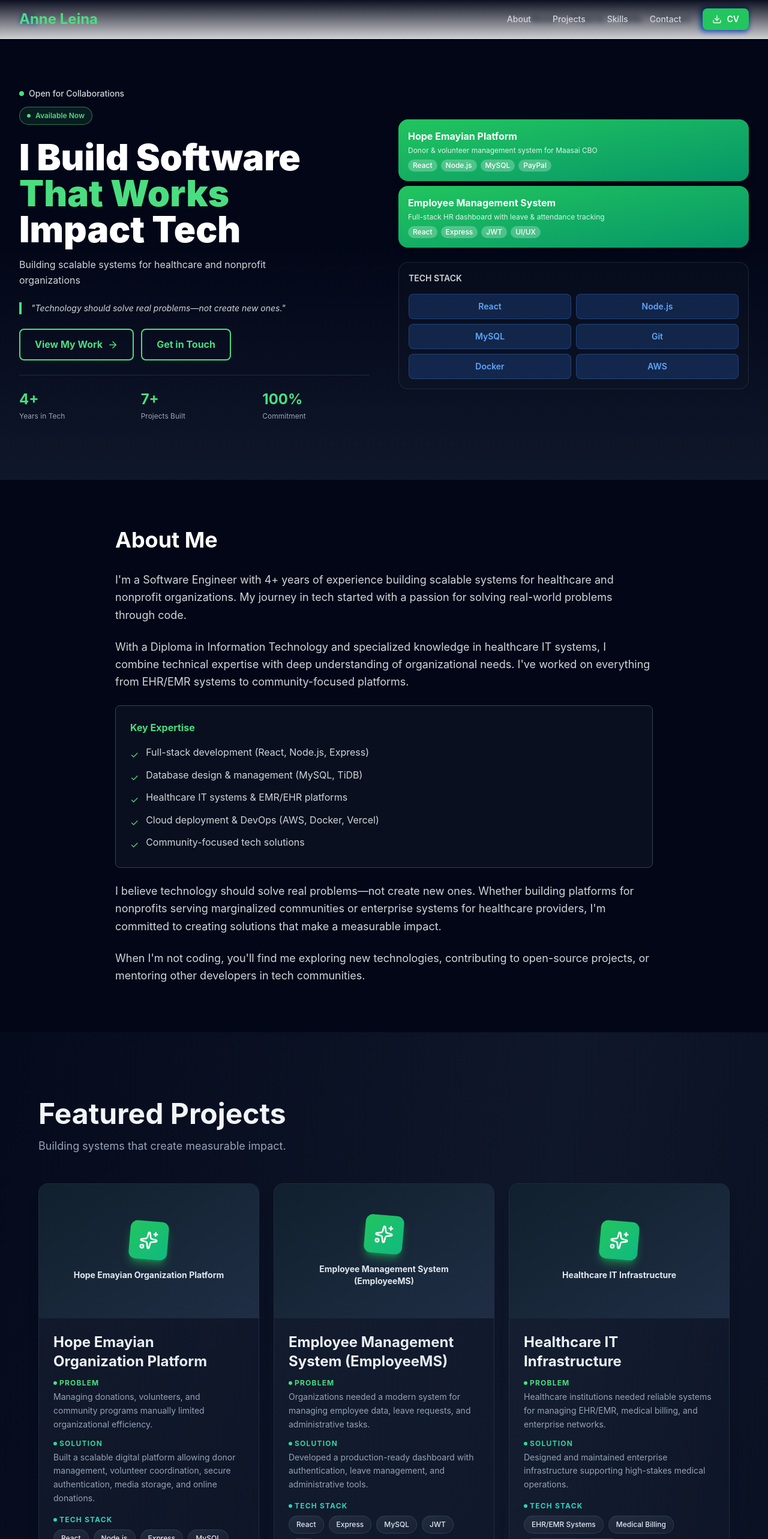
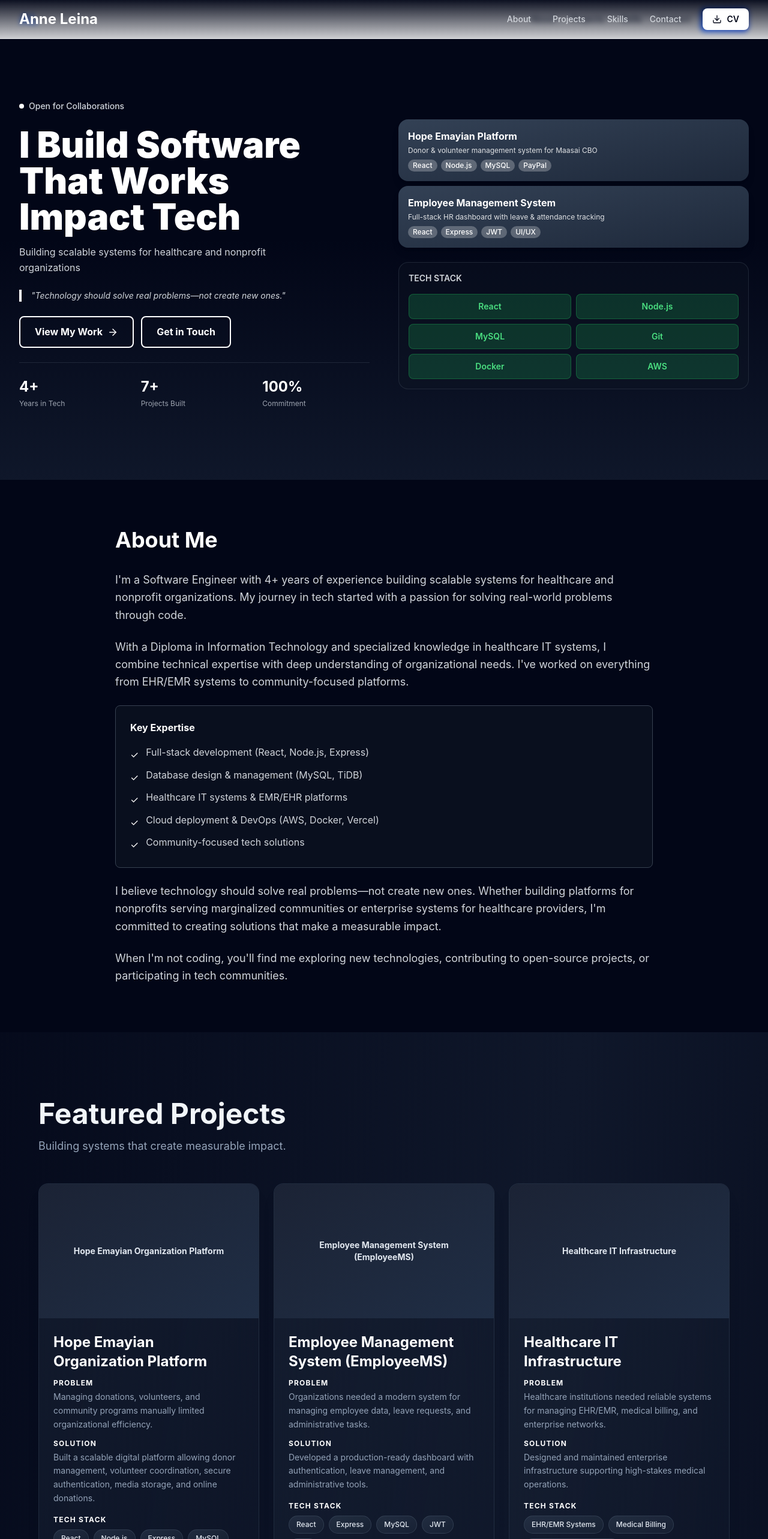
Before and after one commit to AnneLeina/anne-portfolio, a React (Vite) app: page / in a window 1280 px wide. Shown: the top 2566 px of the page at 60% size. Built offline with nearby package versions, Linux system fonts and the light colour scheme.

Commit message:
Update portfolio: white theme, remove green accents

```diff
--- a/src/components/About.jsx
+++ b/src/components/About.jsx
@@ -16,26 +16,26 @@ const About = () => {
           </p>
 
           <div className="bg-gray-900/50 border border-gray-700 rounded-lg p-6 my-8">
-            <h3 className="text-green-400 font-bold mb-4">Key Expertise</h3>
+            <h3 className="text-white font-bold mb-4">Key Expertise</h3>
             <ul className="space-y-2">
               <li className="flex items-start gap-3">
-                <span className="text-green-400 mt-1">✓</span>
+                <span className="text-white mt-1">✓</span>
                 <span>Full-stack development (React, Node.js, Express)</span>
               </li>
               <li className="flex items-start gap-3">
-                <span className="text-green-400 mt-1">✓</span>
+                <span className="text-white mt-1">✓</span>
                 <span>Database design & management (MySQL, TiDB)</span>
               </li>
               <li className="flex items-start gap-3">
-                <span className="text-green-400 mt-1">✓</span>
+                <span className="text-white mt-1">✓</span>
                 <span>Healthcare IT systems & EMR/EHR platforms</span>
               </li>
               <li className="flex items-start gap-3">
-                <span className="text-green-400 mt-1">✓</span>
+                <span className="text-white mt-1">✓</span>
                 <span>Cloud deployment & DevOps (AWS, Docker, Vercel)</span>
               </li>
               <li className="flex items-start gap-3">
-                <span className="text-green-400 mt-1">✓</span>
+                <span className="text-white mt-1">✓</span>
                 <span>Community-focused tech solutions</span>
               </li>
             </ul>
@@ -46,7 +46,7 @@ const About = () => {
           </p>
 
           <p className="text-lg leading-relaxed">
-            When I'm not coding, you'll find me exploring new technologies, contributing to open-source projects, or mentoring other developers in tech communities.
+            When I'm not coding, you'll find me exploring new technologies, contributing to open-source projects, or participating in tech communities.
           </p>
         </div>
       </div>
--- a/src/components/Hero.jsx
+++ b/src/components/Hero.jsx
@@ -3,7 +3,7 @@ import { ArrowRight, Menu, X, Download } from 'lucide-react';
 
 const ProjectCard = ({ title, description, tech }) => {
   return (
-    <div className="bg-gradient-to-br from-green-500 to-emerald-600 rounded-2xl p-4 text-white shadow-lg hover:shadow-xl transition">
+    <div className="bg-gradient-to-br from-slate-700 to-slate-800 rounded-2xl p-4 text-white shadow-lg hover:shadow-xl transition">
       <h3 className="text-base font-bold mb-1">{title}</h3>
       <p className="text-white/85 text-xs mb-2 leading-tight">{description}</p>
       <div className="flex flex-wrap gap-1.5">
@@ -47,7 +47,7 @@ const Hero = () => {
             {/* Logo/Name */}
             <button
               onClick={() => scrollToSection('hero')}
-              className="text-2xl font-bold text-green-400 hover:text-green-300 transition"
+              className="text-2xl font-bold text-white hover:text-gray-200 transition"
             >
               Anne Leina
             </button>
@@ -58,7 +58,7 @@ const Hero = () => {
                 <button
                   key={item}
                   onClick={() => scrollToSection(item)}
-                  className="text-gray-300 hover:text-green-400 transition font-medium capitalize text-sm"
+                  className="text-gray-300 hover:text-white transition font-medium capitalize text-sm"
                 >
                   {item}
                 </button>
@@ -67,7 +67,7 @@ const Hero = () => {
               {/* CV Download Button */}
               <button
                 onClick={downloadCV}
-                className="px-4 py-2 bg-green-500 hover:bg-green-600 text-white rounded-lg transition flex items-center gap-2 font-semibold text-sm"
+                className="px-4 py-2 bg-white hover:bg-gray-200 text-slate-950 rounded-lg transition flex items-center gap-2 font-semibold text-sm"
               >
                 <Download size={16} />
                 CV
@@ -78,7 +78,7 @@ const Hero = () => {
             <div className="md:hidden">
               <button
                 onClick={() => setIsOpen(!isOpen)}
-                className="p-2 text-gray-300 hover:text-green-400"
+                className="p-2 text-gray-300 hover:text-white"
               >
                 {isOpen ? <X size={24} /> : <Menu size={24} />}
               </button>
@@ -92,7 +92,7 @@ const Hero = () => {
                 <button
                   key={item}
                   onClick={() => scrollToSection(item)}
-                  className="block w-full text-left px-3 py-2 text-gray-300 hover:text-green-400 hover:bg-gray-800/50 rounded-lg transition capitalize text-sm"
+                  className="block w-full text-left px-3 py-2 text-gray-300 hover:text-white hover:bg-gray-800/50 rounded-lg transition capitalize text-sm"
                 >
                   {item}
                 </button>
@@ -102,7 +102,7 @@ const Hero = () => {
                   downloadCV();
                   setIsOpen(false);
                 }}
-                className="w-full px-3 py-2 bg-green-500 hover:bg-green-600 text-white rounded-lg transition flex items-center gap-2 font-semibold justify-center text-sm"
+                className="w-full px-3 py-2 bg-white hover:bg-gray-200 text-slate-950 rounded-lg transition flex items-center gap-2 font-semibold justify-center text-sm"
               >
                 <Download size={16} />
                 Download CV
@@ -123,14 +123,8 @@ const Hero = () => {
               {/* Status Indicators */}
               <div>
                 <div className="flex items-center gap-2 mb-3">
-                  <div className="w-2 h-2 bg-green-400 rounded-full"></div>
+                  <div className="w-2 h-2 bg-white rounded-full"></div>
                   <p className="text-gray-300 font-medium text-sm">Open for Collaborations</p>
-                </div>
-
-                {/* Available Now Badge */}
-                <div className="inline-flex items-center gap-2 px-3 py-1.5 border border-green-400/50 rounded-full bg-green-400/10">
-                  <div className="w-1.5 h-1.5 bg-green-400 rounded-full"></div>
-                  <span className="text-green-400 font-semibold text-xs">Available Now</span>
                 </div>
               </div>
 
@@ -139,7 +133,7 @@ const Hero = () => {
                 <h1 className="text-5xl lg:text-6xl font-black leading-tight mb-4">
                   <span className="text-white">I Build Software</span>
                   <br />
-                  <span className="text-green-400">That Works</span>
+                  <span className="text-white">That Works</span>
                   <br />
                   <span className="text-white">Impact Tech</span>
                 </h1>
@@ -150,7 +144,7 @@ const Hero = () => {
                 </p>
 
                 {/* Quote */}
-                <div className="border-l-4 border-green-400 pl-4">
+                <div className="border-l-4 border-white pl-4">
                   <p className="text-sm text-gray-300 italic">
                     "Technology should solve real problems—not create new ones."
                   </p>
@@ -161,7 +155,7 @@ const Hero = () => {
               <div className="flex flex-wrap gap-3">
                 <button
                   onClick={() => scrollToSection('projects')}
-                  className="px-6 py-3 border-2 border-green-400 text-green-400 hover:bg-green-400/10 font-bold rounded-lg transition flex items-center gap-2 group"
+                  className="px-6 py-3 border-2 border-white text-white hover:bg-white/10 font-bold rounded-lg transition flex items-center gap-2 group"
                 >
                   View My Work
                   <ArrowRight size={18} className="group-hover:translate-x-1 transition" />
@@ -169,7 +163,7 @@ const Hero = () => {
 
                 <button
                   onClick={() => scrollToSection('contact')}
-                  className="px-6 py-3 border-2 border-green-400 text-green-400 hover:bg-green-400/10 font-bold rounded-lg transition"
+                  className="px-6 py-3 border-2 border-white text-white hover:bg-white/10 font-bold rounded-lg transition"
                 >
                   Get in Touch
                 </button>
@@ -178,15 +172,15 @@ const Hero = () => {
               {/* Stats */}
               <div className="grid grid-cols-3 gap-6 pt-6 border-t border-gray-700/50">
                 <div>
-                  <p className="text-2xl font-bold text-green-400 mb-1">4+</p>
+                  <p className="text-2xl font-bold text-white mb-1">4+</p>
                   <p className="text-gray-400 text-xs">Years in Tech</p>
                 </div>
                 <div>
-                  <p className="text-2xl font-bold text-green-400 mb-1">7+</p>
+                  <p className="text-2xl font-bold text-white mb-1">7+</p>
                   <p className="text-gray-400 text-xs">Projects Built</p>
                 </div>
                 <div>
-                  <p className="text-2xl font-bold text-green-400 mb-1">100%</p>
+                  <p className="text-2xl font-bold text-white mb-1">100%</p>
                   <p className="text-gray-400 text-xs">Commitment</p>
                 </div>
               </div>
@@ -194,7 +188,7 @@ const Hero = () => {
 
             {/* RIGHT: Cards + Tech Stack */}
             <div className="space-y-6">
-              {/* Project Cards - Smaller, Both Green */}
+              {/* Project Cards - Smaller, Both Neutral */}
               <div className="space-y-2">
                 <ProjectCard
                   title="Hope Emayian Platform"
@@ -214,12 +208,12 @@ const Hero = () => {
                 <p className="text-gray-300 text-sm font-semibold mb-4">TECH STACK</p>
                 <div className="grid grid-cols-2 gap-2">
                   {[
-                    { name: 'React', color: 'blue' },
-                    { name: 'Node.js', color: 'blue' },
-                    { name: 'MySQL', color: 'blue' },
-                    { name: 'Git', color: 'blue' },
-                    { name: 'Docker', color: 'blue' },
-                    { name: 'AWS', color: 'blue' }
+                    { name: 'React', color: 'white' },
+                    { name: 'Node.js', color: 'white' },
+                    { name: 'MySQL', color: 'white' },
+                    { name: 'Git', color: 'white' },
+                    { name: 'Docker', color: 'white' },
+                    { name: 'AWS', color: 'white' }
                   ].map((tech, i) => (
                     <div key={i} className={`px-3.5 py-2.5 rounded-lg font-semibold text-sm text-center hover:scale-105 transition ${
                       tech.color === 'blue'
--- a/src/components/ProjectCard.jsx
+++ b/src/components/ProjectCard.jsx
@@ -1,5 +1,5 @@
 import { motion } from 'framer-motion';
-import { ExternalLink, Code2, Sparkles } from 'lucide-react';
+import { ExternalLink, Code2 } from 'lucide-react';
 
 export default function ProjectCard({ project, index }) {
   const cardVariants = {
@@ -25,12 +25,12 @@ export default function ProjectCard({ project, index }) {
       whileHover="hover"
       className="group h-full"
     >
-      <div className="relative h-full rounded-2xl overflow-hidden backdrop-blur-xl border border-slate-700/50 hover:border-green-500/50 transition-all duration-500 shadow-xl hover:shadow-2xl hover:shadow-green-500/20 bg-gradient-to-br from-slate-800/50 to-slate-900/50">
+      <div className="relative h-full rounded-2xl overflow-hidden backdrop-blur-xl border border-slate-700/50 hover:border-white/50 transition-all duration-500 shadow-xl hover:shadow-2xl hover:shadow-white/20 bg-gradient-to-br from-slate-800/50 to-slate-900/50">
         {/* Animated gradient background */}
-        <div className="absolute inset-0 bg-gradient-to-br from-green-500/5 via-transparent to-blue-500/5 opacity-0 group-hover:opacity-100 transition-opacity duration-500" />
+        <div className="absolute inset-0 bg-gradient-to-br from-white/5 via-transparent to-blue-500/5 opacity-0 group-hover:opacity-100 transition-opacity duration-500" />
 
         {/* Top accent line */}
-        <div className="absolute top-0 left-0 right-0 h-1 bg-gradient-to-r from-green-500/0 via-green-500 to-green-500/0 opacity-0 group-hover:opacity-100 transition-opacity" />
+        <div className="absolute top-0 left-0 right-0 h-1 bg-gradient-to-r from-white/0 via-white to-white/0 opacity-0 group-hover:opacity-100 transition-opacity" />
 
         {/* Image section */}
         <motion.div
@@ -39,17 +39,10 @@ export default function ProjectCard({ project, index }) {
           transition={{ duration: 0.3 }}
         >
           {/* Animated background */}
-          <div className="absolute inset-0 bg-gradient-to-br from-green-500/10 to-blue-500/10 opacity-50" />
+          <div className="absolute inset-0 bg-gradient-to-br from-white/10 to-blue-500/10 opacity-50" />
 
           {/* Content */}
           <div className="relative h-full flex flex-col items-center justify-center p-6">
-            <motion.div
-              className="w-16 h-16 rounded-xl bg-gradient-to-br from-green-500 to-emerald-500 flex items-center justify-center shadow-lg shadow-green-500/50 mb-4"
-              animate={{ rotate: [0, 5, -5, 0] }}
-              transition={{ duration: 3, repeat: Infinity }}
-            >
-              <Sparkles className="w-8 h-8 text-white" />
-            </motion.div>
             <p className="text-slate-200 text-sm font-bold text-center">
               {project.title}
             </p>
@@ -58,15 +51,14 @@ export default function ProjectCard({ project, index }) {
 
         {/* Content section */}
         <div className="relative z-10 flex-1 p-6 flex flex-col">
-          <h3 className="text-xl md:text-2xl font-bold bg-gradient-to-r from-slate-100 to-slate-200 text-transparent bg-clip-text mb-3 group-hover:from-green-300 group-hover:to-emerald-300 transition-all">
+          <h3 className="text-xl md:text-2xl font-bold text-white mb-3">
             {project.title}
           </h3>
 
           {/* Problem & Solution */}
           <div className="mb-4 space-y-3 text-sm">
             <div>
-              <p className="text-xs uppercase tracking-widest text-green-400 font-bold mb-1 flex items-center gap-1">
-                <span className="w-1.5 h-1.5 bg-green-400 rounded-full" />
+              <p className="text-xs uppercase tracking-widest text-white font-bold mb-1">
                 Problem
               </p>
               <p className="text-slate-400 leading-relaxed">
@@ -75,8 +67,7 @@ export default function ProjectCard({ project, index }) {
             </div>
 
             <div>
-              <p className="text-xs uppercase tracking-widest text-emerald-400 font-bold mb-1 flex items-center gap-1">
-                <span className="w-1.5 h-1.5 bg-emerald-400 rounded-full" />
+              <p className="text-xs uppercase tracking-widest text-white font-bold mb-1">
                 Solution
               </p>
               <p className="text-slate-400 leading-relaxed">
@@ -87,8 +78,7 @@ export default function ProjectCard({ project, index }) {
 
           {/* Tech stack */}
           <div className="mb-4">
-            <p className="text-xs uppercase tracking-widest text-teal-400 font-bold mb-2 flex items-center gap-1">
-              <span className="w-1.5 h-1.5 bg-teal-400 rounded-full" />
+            <p className="text-xs uppercase tracking-widest text-white font-bold mb-2">
               Tech Stack
             </p>
             <div className="flex flex-wrap gap-2">
@@ -96,7 +86,7 @@ export default function ProjectCard({ project, index }) {
                 <motion.span
                   key={tech}
                   whileHover={{ scale: 1.1, y: -2 }}
-                  className="px-3 py-1.5 bg-gradient-to-br from-slate-700/50 to-slate-800/50 text-slate-200 text-xs rounded-full border border-slate-600/50 hover:border-green-500/50 hover:from-slate-600 hover:to-slate-700 transition-all font-medium"
+                  className="px-3 py-1.5 bg-gradient-to-br from-slate-700/50 to-slate-800/50 text-slate-200 text-xs rounded-full border border-slate-600/50 hover:border-white/50 hover:from-slate-600 hover:to-slate-700 transition-all font-medium"
                 >
                   {tech}
                 </motion.span>
@@ -106,8 +96,7 @@ export default function ProjectCard({ project, index }) {
 
           {/* Impact */}
           <div className="mb-4 flex-1">
-            <p className="text-xs uppercase tracking-widest text-cyan-400 font-bold mb-1 flex items-center gap-1">
-              <span className="w-1.5 h-1.5 bg-cyan-400 rounded-full" />
+            <p className="text-xs uppercase tracking-widest text-white font-bold mb-1">
               Impact
             </p>
             <p className="text-slate-400 text-sm leading-relaxed">
@@ -123,7 +112,7 @@ export default function ProjectCard({ project, index }) {
                 target="_blank"
                 rel="noopener noreferrer"
                 whileHover={{ scale: 1.05, x: 3 }}
-                className="inline-flex items-center gap-2 text-sm text-green-400 hover:text-green-300 font-semibold transition-colors"
+                className="inline-flex items-center gap-2 text-sm text-white hover:text-gray-200 font-semibold transition-colors"
               >
                 <ExternalLink className="w-4 h-4" />
                 View
@@ -135,7 +124,7 @@ export default function ProjectCard({ project, index }) {
                 target="_blank"
                 rel="noopener noreferrer"
                 whileHover={{ scale: 1.05, x: -3 }}
-                className="ml-auto inline-flex items-center gap-2 text-sm text-emerald-400 hover:text-emerald-300 font-semibold transition-colors"
+                className="ml-auto inline-flex items-center gap-2 text-sm text-white hover:text-gray-200 font-semibold transition-colors"
               >
                 <Code2 className="w-4 h-4" />
                 Code
--- a/src/components/Skills.jsx
+++ b/src/components/Skills.jsx
@@ -6,37 +6,37 @@ export default function Skills() {
       title: 'Frontend',
       skills: ['React', 'JavaScript', 'HTML5', 'CSS3', 'Vite', 'Tailwind CSS'],
       color: 'from-blue-500/20 to-cyan-500/20',
-      accentColor: 'text-blue-400',
+      accentColor: 'text-white',
     },
     {
       title: 'Backend',
       skills: ['Node.js', 'Express', 'REST APIs', 'JWT Authentication', 'Database Design'],
-      color: 'from-green-500/20 to-emerald-500/20',
-      accentColor: 'text-green-400',
+      color: 'from-gray-500/20 to-slate-500/20',
+      accentColor: 'text-white',
     },
     {
       title: 'Databases',
       skills: ['MySQL', 'TiDB Serverless', 'Query Optimization', 'Database Recovery'],
       color: 'from-purple-500/20 to-pink-500/20',
-      accentColor: 'text-purple-400',
+      accentColor: 'text-white',
     },
     {
       title: 'Deployment & DevOps',
       skills: ['Vercel', 'Environment Configuration', 'Git', 'GitHub', 'Production Debugging','Railway'],
       color: 'from-orange-500/20 to-red-500/20',
-      accentColor: 'text-orange-400',
+      accentColor: 'text-white',
     },
     {
       title: 'Integrations',
       skills: ['Cloudinary', 'PayPal APIs', 'Third-party APIs', 'Webhooks'],
       color: 'from-indigo-500/20 to-blue-500/20',
-      accentColor: 'text-indigo-400',
+      accentColor: 'text-white',
     },
     {
       title: 'Engineering',
       skills: ['Production Debugging', 'System Architecture', 'API Design', 'Performance Optimization'],
-      color: 'from-teal-500/20 to-green-500/20',
-      accentColor: 'text-teal-400',
+      color: 'from-slate-500/20 to-gray-500/20',
+      accentColor: 'text-white',
     },
   ];
 
@@ -79,7 +79,7 @@ export default function Skills() {
               <motion.div
                 key={index}
                 variants={itemVariants}
-                className={`glass rounded-xl p-6 md:p-8 bg-gradient-to-br ${category.color} hover:border-green-500/40 transition-all group`}
+                className={`glass rounded-xl p-6 md:p-8 bg-gradient-to-br ${category.color} hover:border-white/40 transition-all group`}
               >
                 <h3 className={`text-xl font-bold ${category.accentColor} mb-4`}>
                   {category.title}
@@ -90,7 +90,7 @@ export default function Skills() {
                     <motion.span
                       key={skill}
                       whileHover={{ scale: 1.05, y: -2 }}
-                      className="px-4 py-2 bg-slate-800/60 text-slate-200 text-sm rounded-full border border-slate-600/40 hover:border-green-500/60 hover:text-green-300 transition-all cursor-pointer hover:bg-slate-700/60"
+                      className="px-4 py-2 bg-slate-800/60 text-slate-200 text-sm rounded-full border border-slate-600/40 hover:border-white/60 hover:text-white transition-all cursor-pointer hover:bg-slate-700/60"
                     >
                       {skill}
                     </motion.span>
@@ -101,9 +101,9 @@ export default function Skills() {
           </motion.div>
 
           <motion.div variants={itemVariants} className="mt-12">
-            <div className="glass rounded-xl p-8 md:p-10 border-t border-green-500/20">
+            <div className="glass rounded-xl p-8 md:p-10 border-t border-white/20">
               <p className="text-slate-300 text-lg leading-relaxed">
-                <span className="text-green-400 font-semibold">Beyond technologies:</span> I bring
+                <span className="text-white font-semibold">Beyond technologies:</span> I bring
                 expertise in database architecture, deployment strategies, third-party integrations, and
                 production-level debugging. Every tool I use is chosen to solve specific problems and
                 create measurable impact.
```
Also changed, not shown: src/components/Background.jsx (+9 -9 lines), src/components/Contact.jsx (+17 -18 lines), src/components/Features.jsx (+6 -6 lines).
